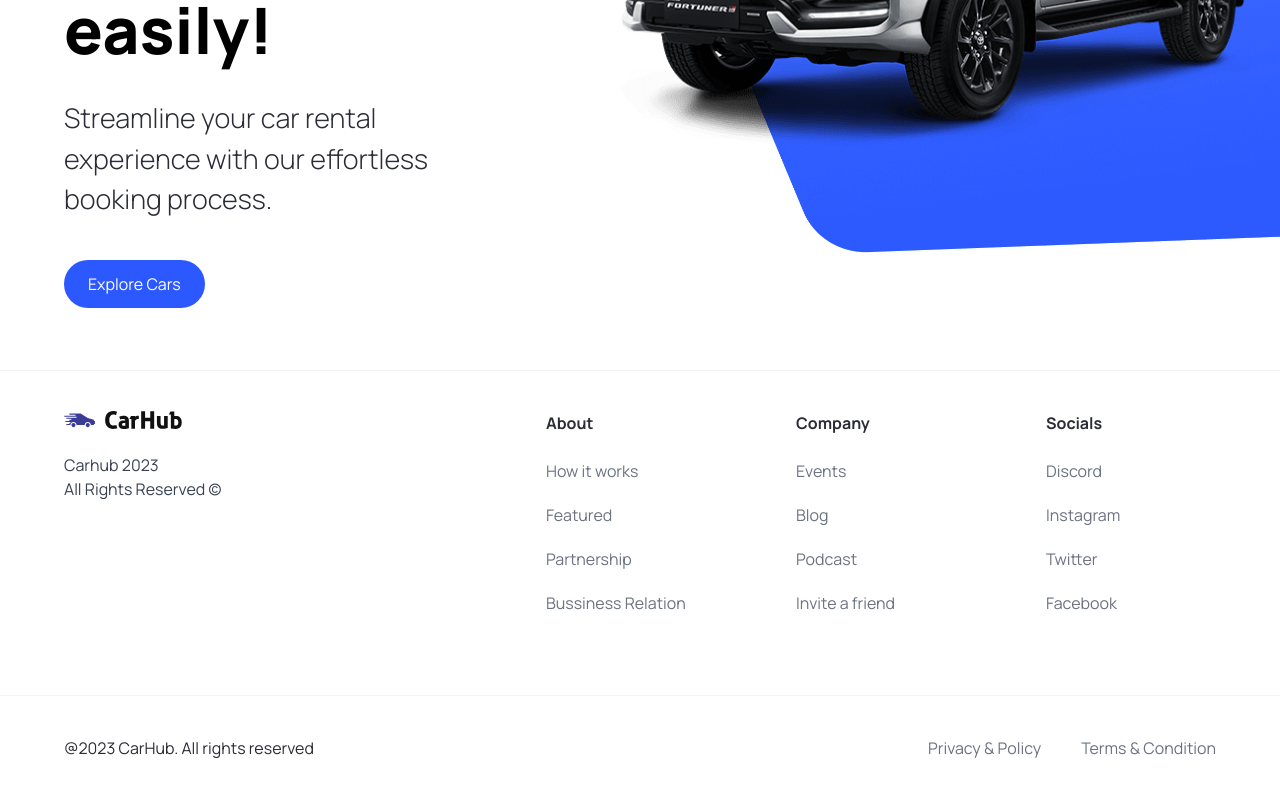
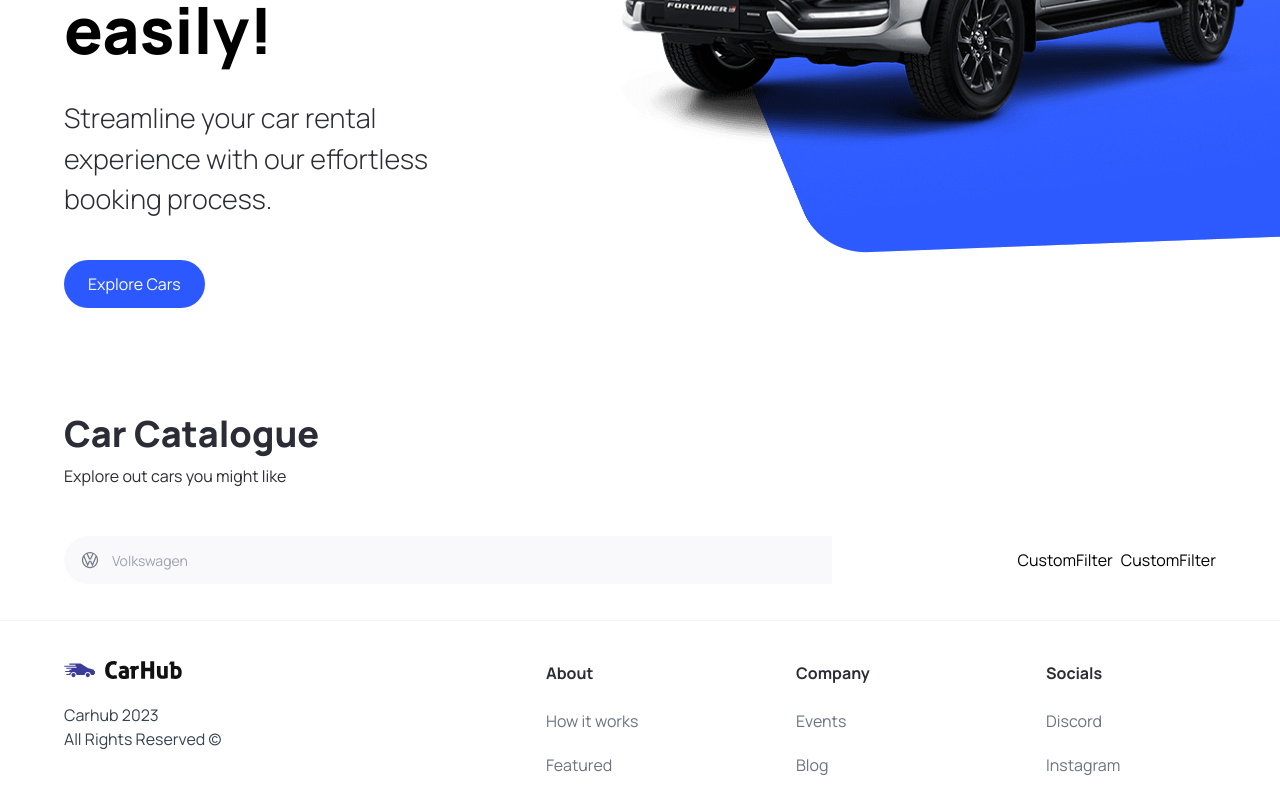
Before and after one commit to SagidAnowar/Car-Showcase, a Next.js app: page / in a window 1280 px wide. Shown: the part 450-1247 px from the top of the page. Built offline with nearby package versions, Linux system fonts and the light colour scheme.

Commit message:
updated page and types. added searchbar, searchmanafacturers and customfilter

```diff
--- a/app/page.tsx
+++ b/app/page.tsx
@@ -1,11 +1,27 @@
 import Image from 'next/image'
-import { Hero } from '@/components'
+import { Hero, CustomFilter, SearchBar } from '@/components'
 
 export default function Home() {
   return (
     <main className="overflow-hidden">
        <Hero />
 
+       <div className='mt-12 padding-x padding-y max-width' id='discover'>
+          <div className='home__text-container'>
+            <h1 className='text-4xl font-extrabold'>Car Catalogue</h1>
+            <p>Explore out cars you might like</p>
+          </div>
+
+          <div className='home__filters'>
+          <SearchBar />
+
+          <div className='home__filter-container'>
+            <CustomFilter title='fuel'  />
+            <CustomFilter title='year' />
+          </div>
+
+        </div>
+       </div>
     </main>
   )
 }
--- /dev/null
+++ b/components/CustomFilter.tsx
@@ -0,0 +1,9 @@
+"use client"
+
+const CustomFilter = () => {
+  return (
+    <div>CustomFilter</div>
+  )
+}
+
+export default CustomFilter
--- /dev/null
+++ b/components/SearchBar.tsx
@@ -0,0 +1,24 @@
+"use client"
+
+
+import SearchManufacturer from "./SearchManufacturer";
+import { useState } from 'react'
+
+const SearchBar = () => {
+  const [manufacturer, setManufacturer] = useState('')
+
+  const handleSearch = () => {}
+
+  return (
+    <form className="searchbar" onSubmit={handleSearch}>
+        <div className="searchbar__item">
+            <SearchManufacturer
+                manufacturer={manufacturer}
+                setManufacturer={setManufacturer}
+            />
+        </div>
+    </form>
+  )
+}
+
+export default SearchBar
--- /dev/null
+++ b/components/SearchManufacturer.tsx
@@ -0,0 +1,96 @@
+'use client'
+
+import {useState, Fragment} from 'react'
+import Image from "next/image";
+import { Combobox, Transition } from '@headlessui/react'
+import { manufacturers } from "@/constants";
+import { SearchManufacturerProps } from '@/types'
+
+
+const SearchManufacturer = ( { manufacturer, setManufacturer }: SearchManufacturerProps) => {
+ const [query, setQuery] = useState("");
+
+ const filteredManufacturers =
+    query === ""
+      ? manufacturers
+      : manufacturers.filter((item) =>
+          item
+            .toLowerCase()
+            .replace(/\s+/g, "")
+            .includes(query.toLowerCase().replace(/\s+/g, ""))
+        );
+
+ return (
+    <div className='search-manufacturer'>
+        <Combobox value={manufacturer} onChange={setManufacturer}>
+            <div className='relative w-full'>
+                <Combobox.Button className='absolute top-[14px]'>
+                    <Image
+                        src='/car-logo.svg'
+                        width={20}
+                        height={20}
+                        className='ml-4'
+                        alt='car logo'
+                    />
+                </Combobox.Button>
+
+                <Combobox.Input
+                    className='search-manufacturer__input'
+                    displayValue={(manufacturer: string) => manufacturer}
+                    onChange={(event) => setQuery(event.target.value)}
+                    placeholder='Volkswagen'
+                />
+
+<Transition
+            as={Fragment}
+            leave='transition ease-in duration-100'
+            leaveFrom='opacity-100'
+            leaveTo='opacity-0'
+            afterLeave={() => setQuery("")}
+          >
+            <Combobox.Options
+              className='absolute mt-1 max-h-60 w-full overflow-auto rounded-md bg-white py-1 text-base shadow-lg ring-1 ring-black ring-opacity-5 focus:outline-none sm:text-sm'
+              static
+            >
+              {filteredManufacturers.length === 0 && query !== "" ? (
+                <Combobox.Option
+                  value={query}
+                  className='search-manufacturer__option'
+                >
+                  Create "{query}"
+                </Combobox.Option>
+              ) : (
+                filteredManufacturers.map((item) => (
+                  <Combobox.Option
+                    key={item}
+                    className={({ active }) =>
+                      `relative search-manufacturer__option ${
+                        active ? "bg-primary-blue text-white" : "text-gray-900"
+                      }`
+                    }
+                    value={item}
+                  >
+                    {({ selected, active }) => (
+                      <>
+                        <span className={`block truncate ${selected ? "font-medium" : "font-normal"}`}>
+                          {item}
+                        </span>
+
+                        {selected ? (
+                          <span className={`absolute inset-y-0 left-0 flex items-center pl-3 ${active? "text-white": "text-pribg-primary-purple"}`}
+                          ></span>
+                        ) : null}
+                      </>
+                    )}
+                  </Combobox.Option>
+                ))
+              )}
+            </Combobox.Options>
+          </Transition>
+            </div>
+        </Combobox>
+    </div>
+  )
+}
+
+export default SearchManufacturer
--- a/package.json
+++ b/package.json
@@ -9,6 +9,7 @@
     "lint": "next lint"
   },
   "dependencies": {
+    "@headlessui/react": "^1.7.16",
     "@types/node": "20.4.7",
     "@types/react": "18.2.18",
     "@types/react-dom": "18.2.7",
--- a/types/index.ts
+++ b/types/index.ts
@@ -6,3 +6,8 @@
     handleClick?: MouseEventHandler<HTMLButtonElement>
     btnType?: "button" | "submit";
 }
+
+export interface SearchManufacturerProps {
+    manufacturer: string
+    setManufacturer: (manufacturer: string) => void;
+  }
```
Also changed, not shown: components/index.ts (+7 -1 lines), 1 other file (tests, documents, lock files or other folders).
